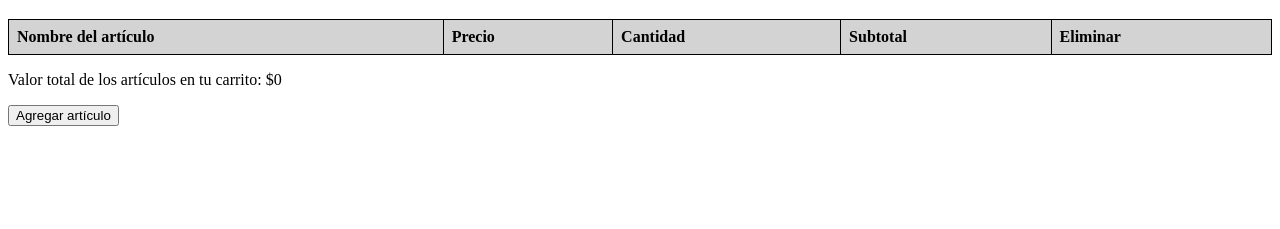
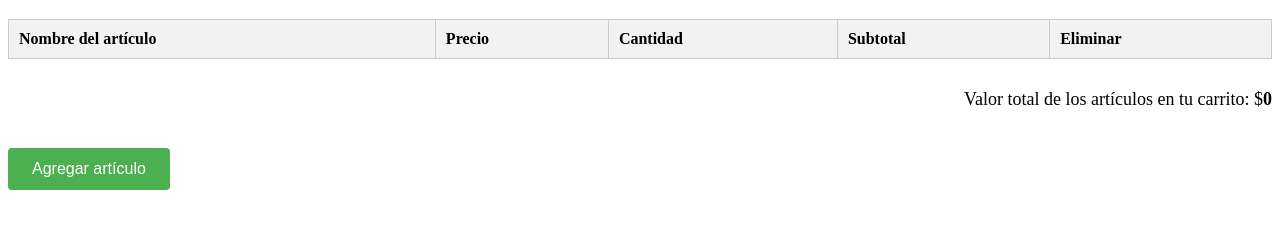
Before and after one commit to cpennice/PreEntrega3CristhianPennice, a plain HTML site: page index.html in a window 1280 px wide. Shown: the part 61-290 px from the top of the page. Drawn offline with Linux system fonts and the light colour scheme.

Commit message:
update css
css

```diff
--- /dev/null
+++ b/css/styles.css
@@ -0,0 +1,66 @@
+/* Estilos para la tabla */
+table {
+  border-collapse: collapse;
+  width: 100%;
+  margin: 20px 0;
+}
+
+td,
+th {
+  border: 1px solid #ccc;
+  padding: 10px;
+  text-align: left;
+}
+
+th {
+  background-color: #f2f2f2;
+}
+
+/* Estilos para el botón de agregar artículo */
+#addItemButton {
+  background-color: #4caf50;
+  border: none;
+  color: white;
+  padding: 12px 24px;
+  text-align: center;
+  text-decoration: none;
+  display: inline-block;
+  font-size: 16px;
+  margin: 20px 0;
+  cursor: pointer;
+  border-radius: 4px;
+}
+
+#addItemButton:hover {
+  background-color: #3e8e41;
+}
+
+/* Estilos para el valor total */
+#total {
+  font-size: 18px;
+  margin-top: 30px;
+  text-align: right;
+}
+
+#totalValue {
+  font-weight: bold;
+}
+
+/* Estilos para los botones de eliminar */
+.deleteButton {
+  background-color: #f44336;
+  border: none;
+  color: white;
+  padding: 8px 16px;
+  text-align: center;
+  text-decoration: none;
+  display: inline-block;
+  font-size: 16px;
+  margin: 4px 2px;
+  cursor: pointer;
+  border-radius: 4px;
+}
+
+.deleteButton:hover {
+  background-color: #ff5252;
+}
--- a/index.html
+++ b/index.html
@@ -3,23 +3,7 @@
   <head>
     <meta charset="UTF-8" />
     <title>Carrito de compras</title>
-    <style>
-      table {
-        border-collapse: collapse;
-        width: 100%;
-      }
-
-      td,
-      th {
-        border: 1px solid black;
-        padding: 8px;
-        text-align: left;
-      }
-
-      th {
-        background-color: lightgray;
-      }
-    </style>
+    <link rel="stylesheet" href="./css/styles.css" />
   </head>
   <body>
     <h1>Carrito de compras</h1>
@@ -42,6 +26,6 @@
     </p>
     <div><button id="addItemButton">Agregar artículo</button></div>
 
-    <script src="script.js"></script>
+    <script src="./js/script.js"></script>
   </body>
 </html>
```
Also changed, not shown: js/script.js (renamed from script.js).
